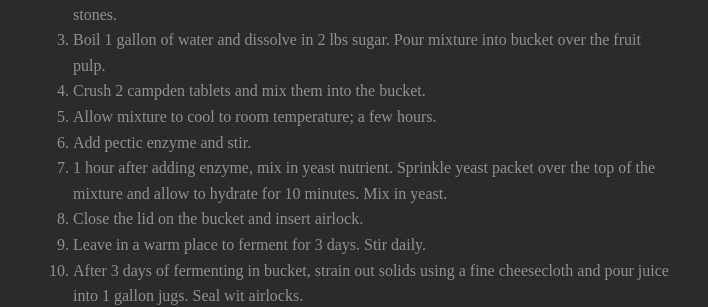
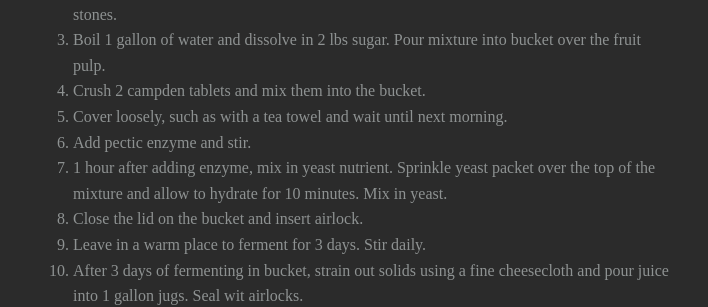
Before and after one commit to noUsernamesLef7/noUsernamesLef7.github.io, a Jekyll site: the page built from _recipes/greengageWine.md, in a window 1280 px wide. Shown: the part 759-1066 px from the top of the page, without its empty margins (285-993 px from the left). Built offline with Jekyll 4.4.1, drawn with Linux system fonts in a browser that asks for light colours.

Commit message:
Update recipe

```diff
--- a/_recipes/greengageWine.md
+++ b/_recipes/greengageWine.md
@@ -32,7 +32,7 @@ _Author: Jason Brown_
 2. Remove stems, wash fruit, and smash into fermentation bucket. Don't worry about removing stones.
 3. Boil 1 gallon of water and dissolve in 2 lbs sugar. Pour mixture into bucket over the fruit pulp.
 4. Crush 2 campden tablets and mix them into the bucket.
-5. Allow mixture to cool to room temperature; a few hours.
+5. Cover loosely, such as with a tea towel and wait until next morning.
 6. Add pectic enzyme and stir.
 7. 1 hour after adding enzyme, mix in yeast nutrient. Sprinkle yeast packet over the top of the mixture and allow to hydrate for 10 minutes. Mix in yeast.
 8. Close the lid on the bucket and insert airlock.
```
